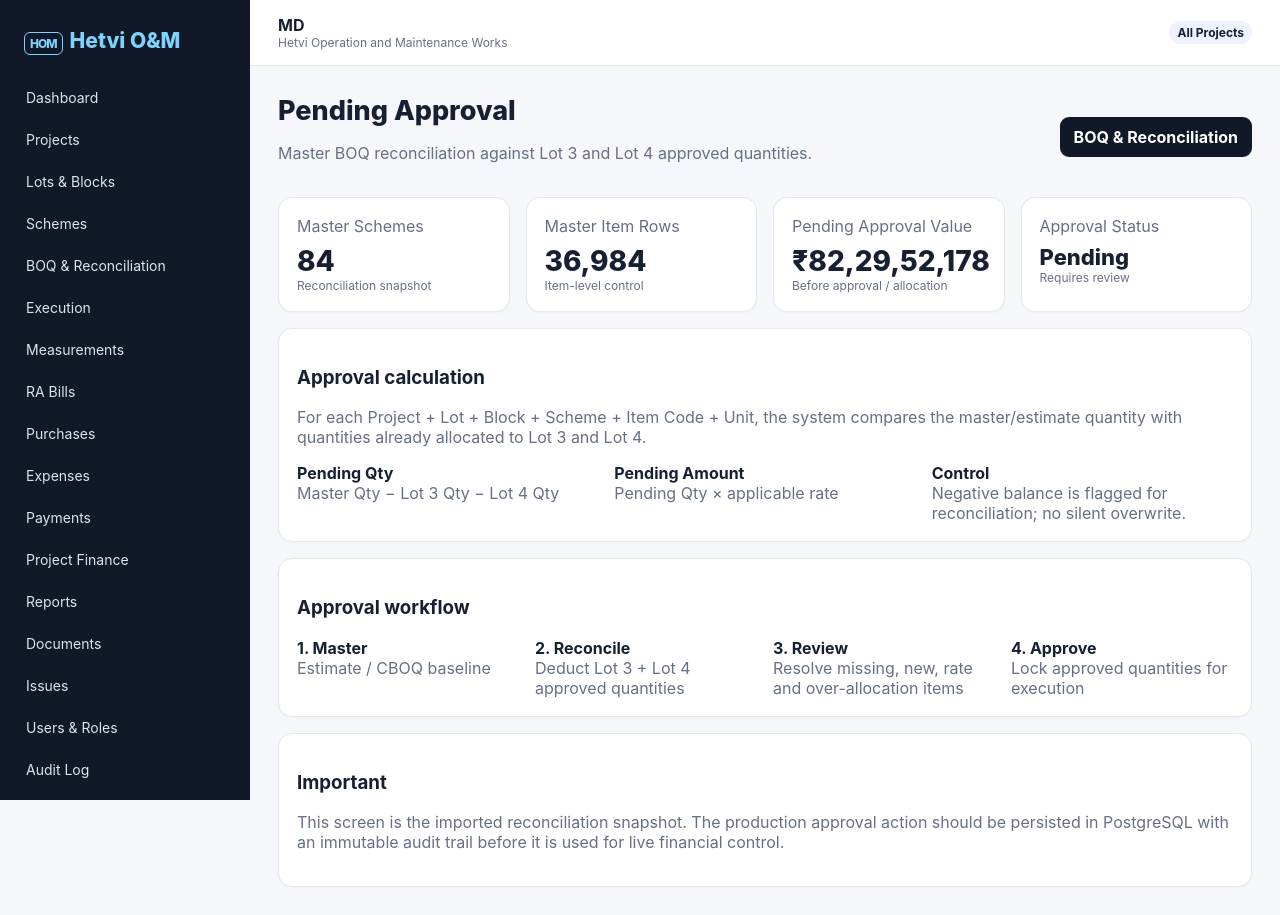
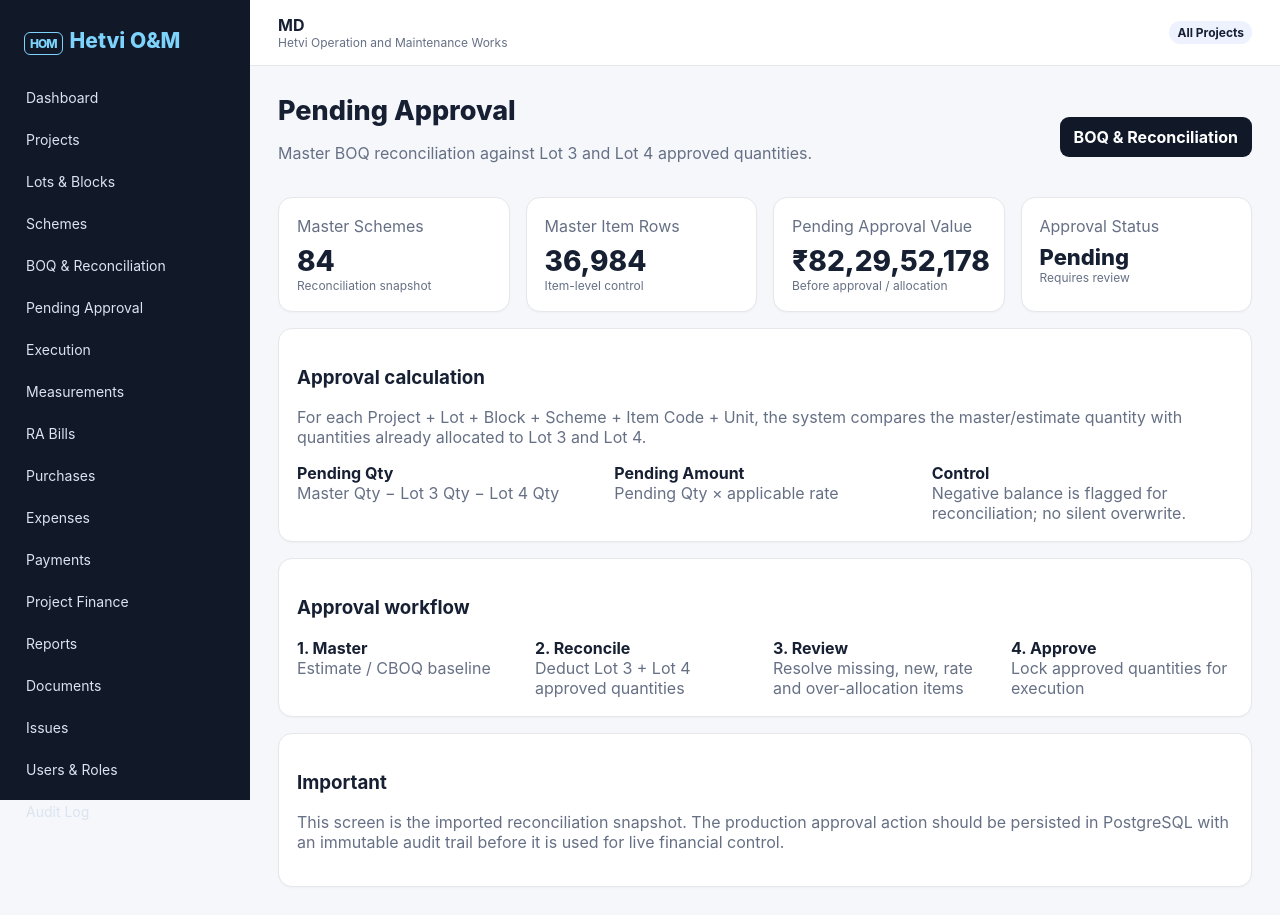
Before and after one commit to DevanshPandey2002/ProjectOS-jscpl, a Next.js app: page /pending-approval in a window 1280 px wide. Built offline with nearby package versions, Linux system fonts and the light colour scheme.

Commit message:
Add Pending Approval to navigation and highlight active tab

```diff
--- a/components/Shell.tsx
+++ b/components/Shell.tsx
@@ -1,3 +1,8 @@
 'use client';
 import Link from 'next/link';
-export default function Shell({children,role='MD'}:{children:React.ReactNode,role?:string}){const nav=[['Dashboard','/dashboard'],['Projects','/projects'],['Lots & Blocks','/lots'],['Schemes','/schemes'],['BOQ & Reconciliation','/boq'],['Execution','/execution'],['Measurements','/measurements'],['RA Bills','/bills'],['Purchases','/purchases'],['Expenses','/expenses'],['Payments','/payments'],['Project Finance','/finance'],['Reports','/reports'],['Documents','/documents'],['Issues','/issues'],['Users & Roles','/admin/users'],['Audit Log','/audit']];return <div className="shell"><aside className="side"><div className="brand"><span className="hommini">H<span>O</span>M</span><span>Hetvi O&amp;M</span></div><div className="nav">{nav.map(([x,u])=><Link key={u} href={u}>{x}</Link>)}</div></aside><main className="main"><header className="top"><div><strong>{role}</strong><div className="muted" style={{fontSize:12}}>Hetvi Operation and Maintenance Works</div></div><div className="badge">All Projects</div></header>{children}</main></div>}
+import {usePathname} from 'next/navigation';
+export default function Shell({children,role='MD'}:{children:React.ReactNode,role?:string}){
+ const pathname=usePathname();
+ const nav=[['Dashboard','/dashboard'],['Projects','/projects'],['Lots & Blocks','/lots'],['Schemes','/schemes'],['BOQ & Reconciliation','/boq'],['Pending Approval','/pending-approval'],['Execution','/execution'],['Measurements','/measurements'],['RA Bills','/bills'],['Purchases','/purchases'],['Expenses','/expenses'],['Payments','/payments'],['Project Finance','/finance'],['Reports','/reports'],['Documents','/documents'],['Issues','/issues'],['Users & Roles','/admin/users'],['Audit Log','/audit']];
+ return <div className="shell"><aside className="side"><div className="brand"><span className="hommini">H<span>O</span>M</span><span>Hetvi O&amp;M</span></div><div className="nav">{nav.map(([x,u])=>{const active=pathname===u||pathname.startsWith(u+'/');return <Link key={u} href={u} className={active?'active':''}>{x}</Link>})}</div></aside><main className="main"><header className="top"><div><strong>{role}</strong><div className="muted" style={{fontSize:12}}>Hetvi Operation and Maintenance Works</div></div><div className="badge">All Projects</div></header>{children}</main></div>
+}
```
